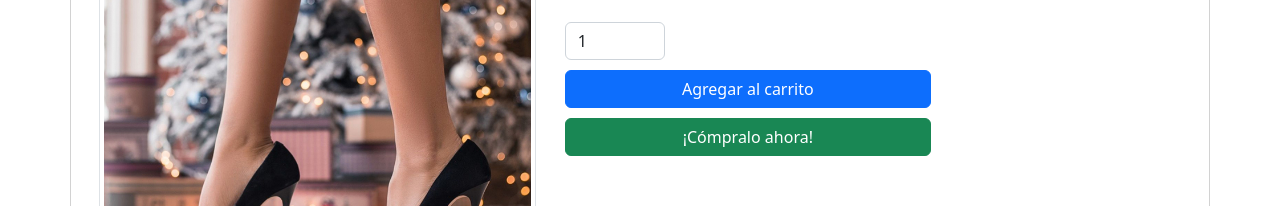
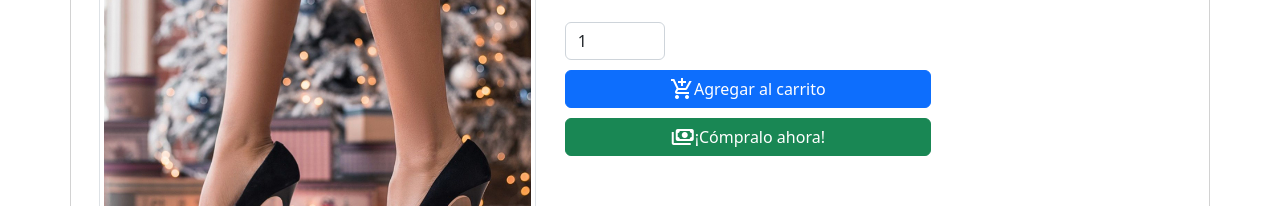
Before and after one commit to Sahilyexe/e-commerce-frontend, an Angular app: page /producto/1 in a window 1280 px wide. Shown: the part 176-382 px from the top of the page. Built offline with nearby package versions, Linux system fonts and the light colour scheme.

Commit message:
Se agregan iconos a la pantalla de productos

```diff
--- a/src/app/componentes/producto/producto.component.html
+++ b/src/app/componentes/producto/producto.component.html
@@ -23,8 +23,14 @@
         <div> <input type="number" class="form-control cantidad" step="1" min="1" value="1" [max]="producto.cantidadStock"></div>
         <div class="row">
           <div class="display-botones">
-          <button class="btn btn-primary botones" >Agregar al carrito</button>
-        <button class="btn btn-success botones" (click)="irFinalizarCompra()">¡Cómpralo ahora!</button>
+          <button class="btn btn-primary botones centrar-horizontal centrar-texto" ><span class="material-symbols-outlined">
+            add_shopping_cart
+            </span>Agregar al carrito</button>
+        <button class="btn btn-success botones centrar-horizontal centrar-texto" (click)="irFinalizarCompra()">
+          <span class="material-symbols-outlined ">
+            payments
+            </span> ¡Cómpralo ahora!
+        </button>
         </div>
         </div>
       </div>
--- a/src/styles.css
+++ b/src/styles.css
@@ -3,6 +3,9 @@
     display: flex;
     align-items: center;
 }
+.centrar-texto{
+    justify-content: center;
+}
 .icono{
     font-size: 36px;
     margin :5px;
```
